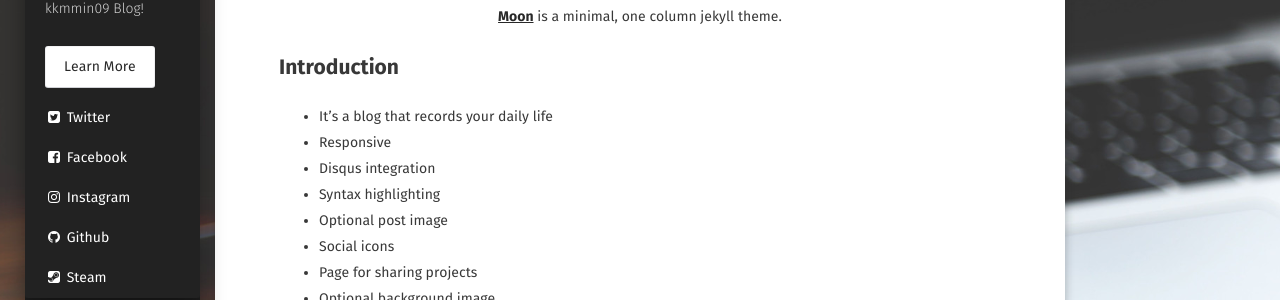
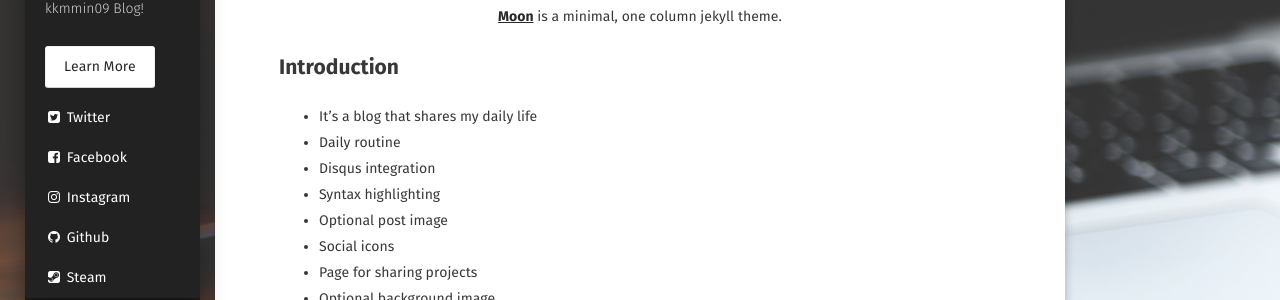
Before and after one commit to kkmmin09/kkmmin09.github.com, a Jekyll site: the page built from about/index.md, in a window 1280 px wide. Shown: the part 285-585 px from the top of the page. Built offline with Jekyll 4.4.1, drawn with Linux system fonts in a browser that asks for light colours; some web fonts are replaced.

Commit message:
Update index.md

```diff
--- a/about/index.md
+++ b/about/index.md
@@ -9,8 +9,8 @@ comments: false
 <center><a href="http://taylantatli.github.io/Moon"><b>Moon</b></a> is a minimal, one column jekyll theme.</center>
 
 ## Introduction
-* It's a blog that records your daily life
-* Responsive
+* It's a blog that shares my daily life
+* Daily routine
 * Disqus integration
 * Syntax highlighting
 * Optional post image
```
